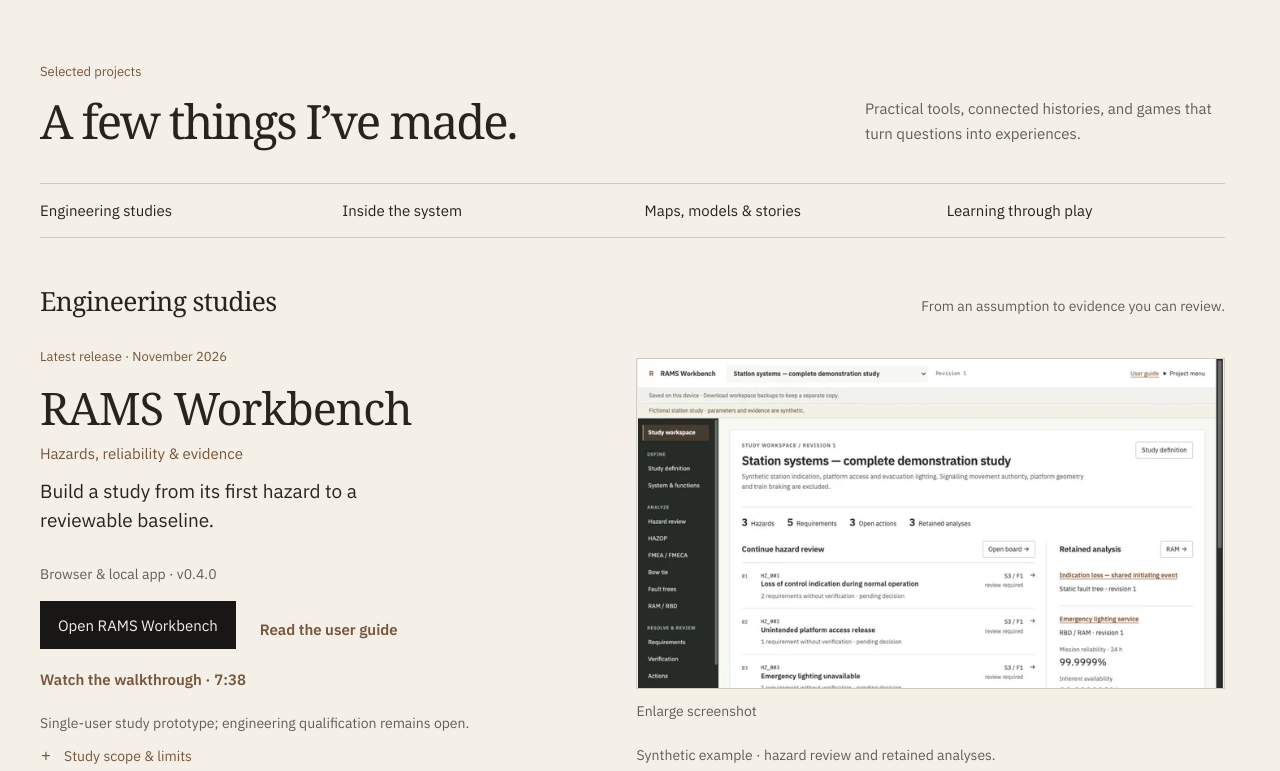
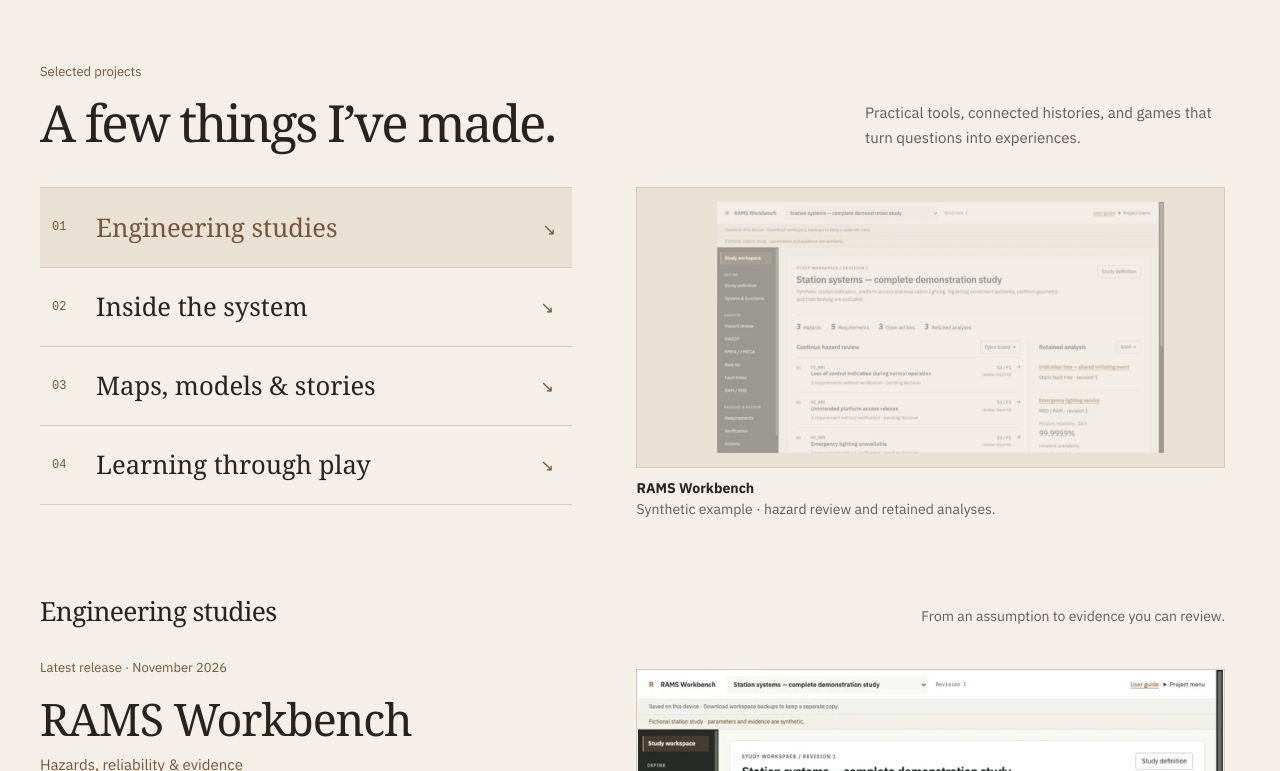
Before and after one commit to haitaowu12/tony-wu-home, a React (Vite) app: page / in a window 1280 px wide. Shown: the part 709-1480 px from the top of the page. Built offline with nearby package versions, Linux system fonts and the light colour scheme.

Commit message:
Make desktop project shortcuts an interactive index

```diff
--- a/src/App.tsx
+++ b/src/App.tsx
@@ -52,6 +52,38 @@ function ProjectPreview({ project, sizes, className = "" }: { project: SelectedP
     </a>
     {preview.caption && <figcaption>{preview.caption}</figcaption>}
   </figure>;
+}
+
+const workPaths = [
+  { id: "engineering-studies", label: "Engineering studies", project: studyProjects[0] },
+  { id: "anatomy", label: "Inside the system", project: anatomyProjects[0] },
+  { id: "collections", label: "Maps, models & stories", project: atlasProject },
+  { id: "playground", label: "Learning through play", project: learningSpotlight },
+];
+
+function WorkIndex({ navigate }: { navigate: (event: MouseEvent<HTMLAnchorElement>) => void }) {
+  const [selected, setSelected] = useState(0);
+  const project = workPaths[selected].project;
+  const preview = project.preview!;
+  return <div className="work-index">
+    <nav className="project-paths" aria-label="Explore projects by interest">
+      {workPaths.map(({ id, label }, index) => <a key={id} href={`#${id}`} onClick={navigate}
+        data-preview={index === selected ? "active" : undefined}
+        onPointerEnter={(event) => { if (event.pointerType === "mouse") setSelected(index); }}
+        onFocus={() => setSelected(index)}>
+        <span className="work-index__number" aria-hidden="true">0{index + 1}</span>
+        <span>{label}</span><span className="work-index__arrow" aria-hidden="true">↘</span>
+      </a>)}
+    </nav>
+    <figure className="work-index__preview" aria-label="Project preview">
+      <div className="work-index__frame">
+        <img key={preview.smallSrc} src={preview.smallSrc} alt={preview.alt} loading="lazy" decoding="async" />
+      </div>
+      <figcaption><strong>{selected === 3 ? "Asterfall: The Last Relay" : project.title}</strong>
+        {preview.caption && <span>{preview.caption}</span>}
+      </figcaption>
+    </figure>
+  </div>;
 }
 
 function App() {
@@ -227,7 +259,7 @@ function App() {
           <div><p className="section-kicker">Selected projects</p><h2 id="work-title">A few things I’ve made.</h2></div>
           <p>Practical tools, connected histories, and games that turn questions into experiences.</p>
         </header>
-        <nav className="project-paths" aria-label="Explore projects by interest"><a onClick={navigateToSection} href="#engineering-studies">Engineering studies</a><a onClick={navigateToSection} href="#anatomy">Inside the system</a><a onClick={navigateToSection} href="#collections">Maps, models &amp; stories</a><a onClick={navigateToSection} href="#playground">Learning through play</a></nav>
+        <WorkIndex navigate={navigateToSection} />
         <section className="engineering-work" id="engineering-studies" tabIndex={-1} aria-labelledby="engineering-title">
         <header className="work-subheading"><h3 id="engineering-title">Engineering studies</h3><p>From an assumption to evidence you can review.</p></header>
         <div className="study-pair" role="group" aria-label="Engineering study tools">
--- a/src/styles.css
+++ b/src/styles.css
@@ -352,3 +352,81 @@ summary:focus-visible { outline-offset: 2px; }
 
 .anatomy-work { scroll-margin-top: calc(var(--nav-height) + 24px); }
 .anatomy-pair .project-preview img { object-position: center; }
+
+/* Desktop project index. Phone shortcuts keep their original layout. */
+.work-index__preview,.work-index__number,.work-index__arrow { display: none; }
+
+@media (min-width: 1024px) {
+  .work-index {
+    display: grid;
+    grid-template-columns: minmax(0, .95fr) minmax(0, 1.05fr);
+    gap: clamp(40px, 5vw, 76px);
+    align-items: start;
+    margin-bottom: 64px;
+  }
+  .work-index .project-paths { display: block; margin: 0; }
+  .work-index .project-paths a {
+    display: grid;
+    grid-template-columns: 2rem 1fr 1.25rem;
+    align-items: center;
+    min-height: 79px;
+    padding: 18px 12px;
+    font: clamp(1.3rem, 2vw, 1.8rem)/1.15 Georgia, serif;
+  }
+  .work-index .project-paths a + a { border-top: 1px solid var(--line); }
+  .work-index .project-paths a[data-preview="active"] { background: #eae1d5; color: var(--signal); }
+  .work-index__number,.work-index__arrow { display: block; color: var(--signal); }
+  .work-index__number { font: .75rem/1 monospace; }
+  .work-index__arrow { font: 1rem/1 system-ui; }
+  .work-index__preview { display: block; min-width: 0; }
+  .work-index__frame {
+    height: clamp(225px, 22vw, 300px);
+    display: grid;
+    place-items: center;
+    overflow: hidden;
+    background: #eae1d5;
+    border: 1px solid var(--line);
+    padding: 14px;
+  }
+  .work-index__frame img { width: 100%; height: 100%; min-height: 0; object-fit: contain; }
+  .work-index__preview figcaption {
+    min-height: 64px;
+    padding-top: 10px;
+    font-size: .875rem;
+    line-height: 1.5;
+  }
+  .work-index__preview figcaption span { display: block; color: var(--muted); }
+  .section-heading--work h2 { font-size: clamp(2.7rem, 4vw, 4rem); }
+  .contact { align-items: center; padding-block: 76px 88px; }
+  .contact h2 { font-size: clamp(3.75rem, 6vw, 6rem); }
+}
+
+@media (min-width: 1024px) and (prefers-reduced-motion: no-preference) {
+  .work-index__frame img { animation: preview-arrive 330ms var(--ease) both; }
+  .work-index__arrow { transition: transform 220ms var(--ease); }
+  .project-paths a[data-preview="active"] .work-index__arrow { transform: translate(2px, 2px); }
+  @keyframes preview-arrive {
+    from { opacity: .4; transform: translateX(10px); }
+    to { opacity: 1; transform: none; }
+  }
+  @supports (animation-timeline: scroll()) {
+    .site-nav::after {
+      content: "";
+      position: absolute;
+      inset: auto 0 -1px;
+      height: 2px;
+      background: var(--signal);
+      pointer-events: none;
+      transform-origin: left;
+      animation: reading-progress linear both;
+      animation-timeline: scroll(root);
+    }
+    .hero__visual img {
+      animation: desk-depth linear both;
+      animation-timeline: scroll(root);
+      animation-range: 0px 560px;
+    }
+    @keyframes reading-progress { from { transform: scaleX(0); } to { transform: scaleX(1); } }
+    @keyframes desk-depth { from { transform: none; } to { transform: scale(1.07) translateY(2%); } }
+  }
+}
```
Also changed, not shown: 2 other files (tests, documents, lock files or other folders).
